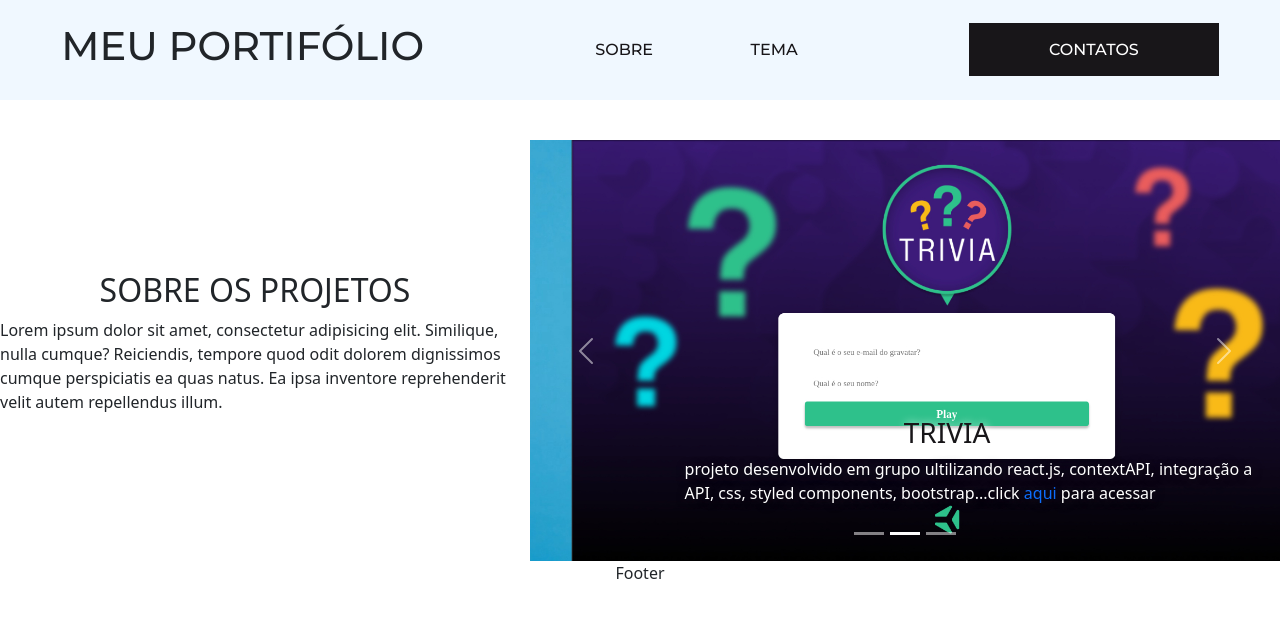
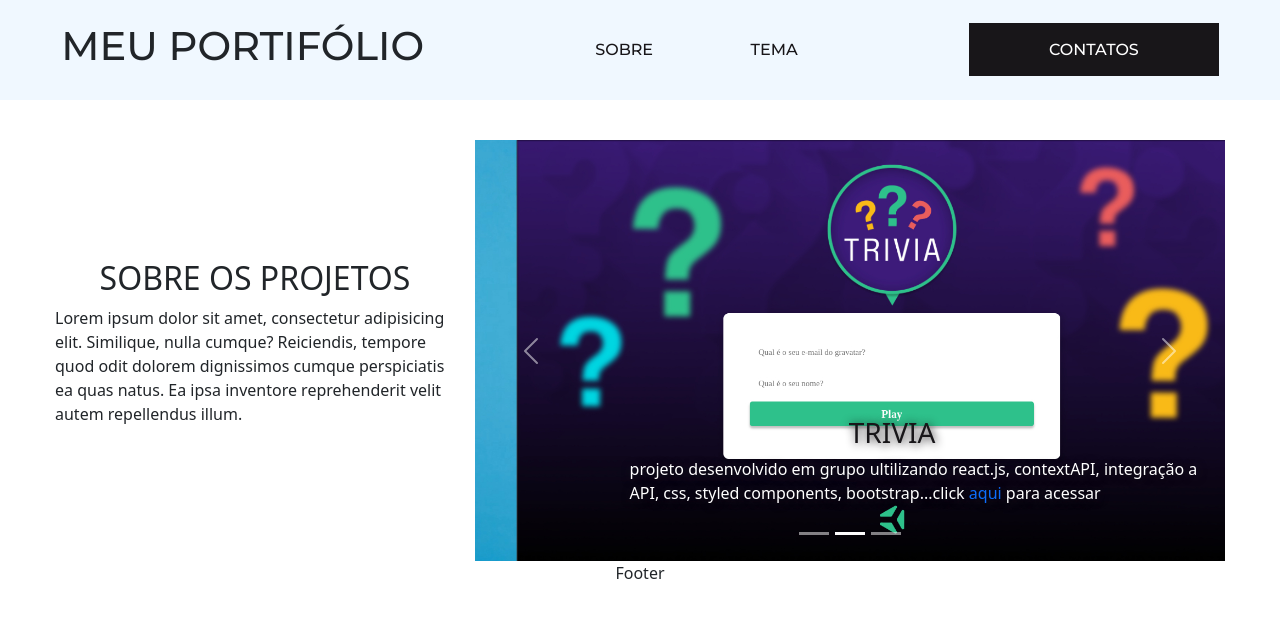
Before and after one commit to DanielDeJesusAraujo/my-portif-lio, a React (Create React App) app in the folder my_portifolio/: page /home in a window 1280 px wide. Shown: the top 618 px of the page. Built offline with nearby package versions, Linux system fonts and the light colour scheme.

Commit message:
style: add margin in Home page

```diff
--- a/my_portifolio/src/App.css
+++ b/my_portifolio/src/App.css
@@ -28,5 +28,5 @@ body {
 
 .name {
   color: #181619;
-  text-shadow: 1px 1px 10px #ffffff;
+  text-shadow: 1px 1px 10px #181619;
 }
--- a/my_portifolio/src/styles/HomeStyle.jsx
+++ b/my_portifolio/src/styles/HomeStyle.jsx
@@ -5,6 +5,7 @@ const Main = styled.main`
     display: flex;
     justify-content: space-around;
     gap: 20px;
+    margin: 0 55px;
 
     .about-project {
       display: flex;
```
